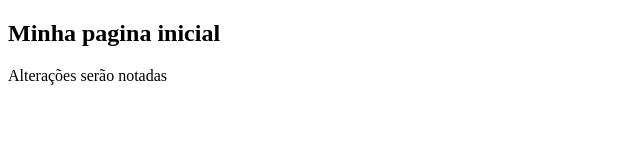
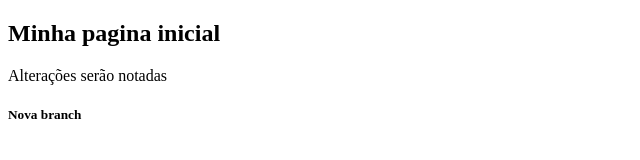
Before and after one commit to tsnetwork/projeto-curso-git, a plain HTML site: page index.html in a window 1280 px wide. Shown: the full height of the page, 0-640 px from the left. Drawn offline with Linux system fonts and the light colour scheme.

Commit message:
Nova Branch

```diff
--- a/index.html
+++ b/index.html
@@ -8,6 +8,7 @@
 <body>
   <h2>Minha pagina inicial</h2>
   <p>Alterações serão notadas</p>
+  <h5>Nova branch</h5>
 
 </body>
 </html>
```
